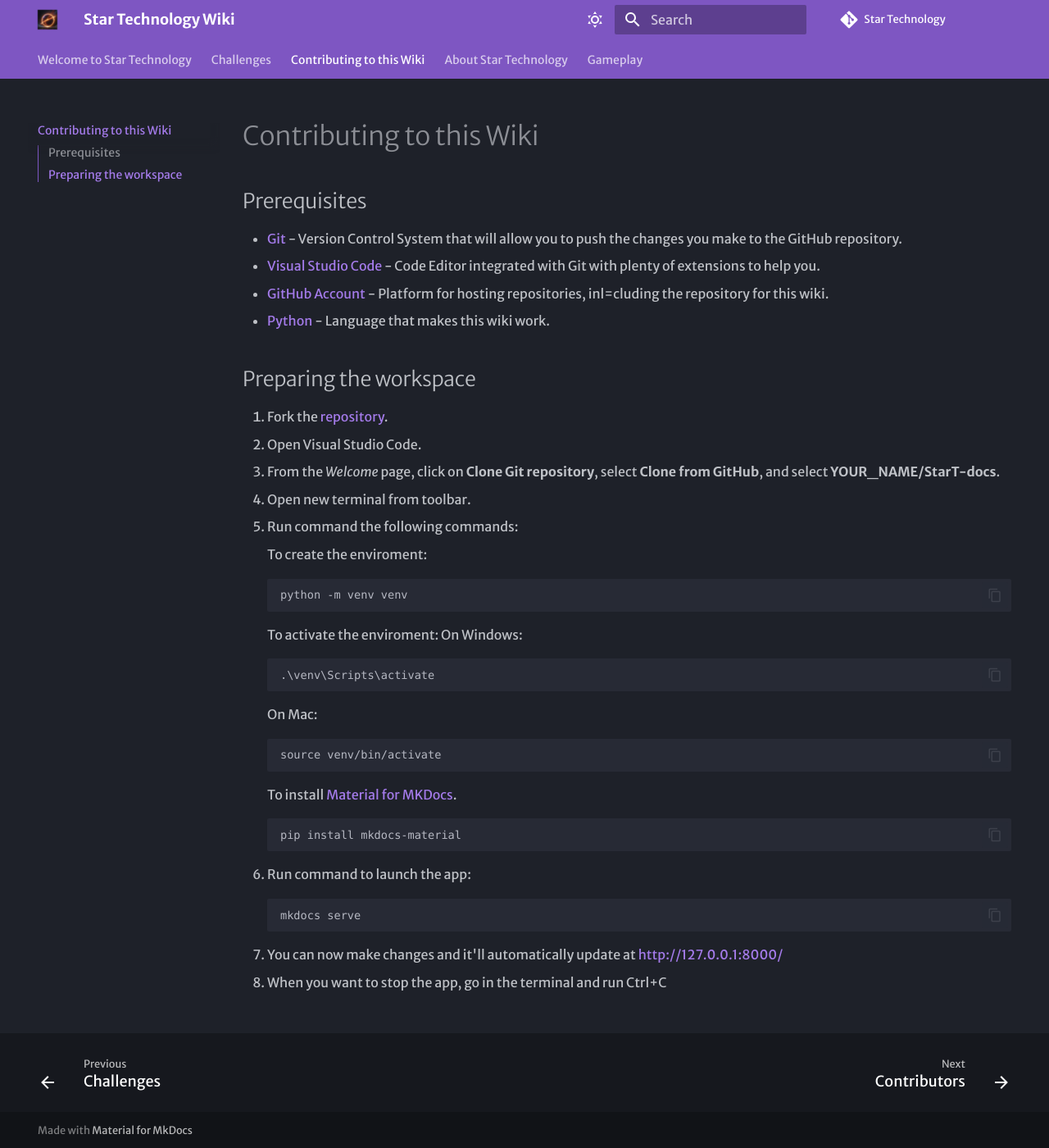
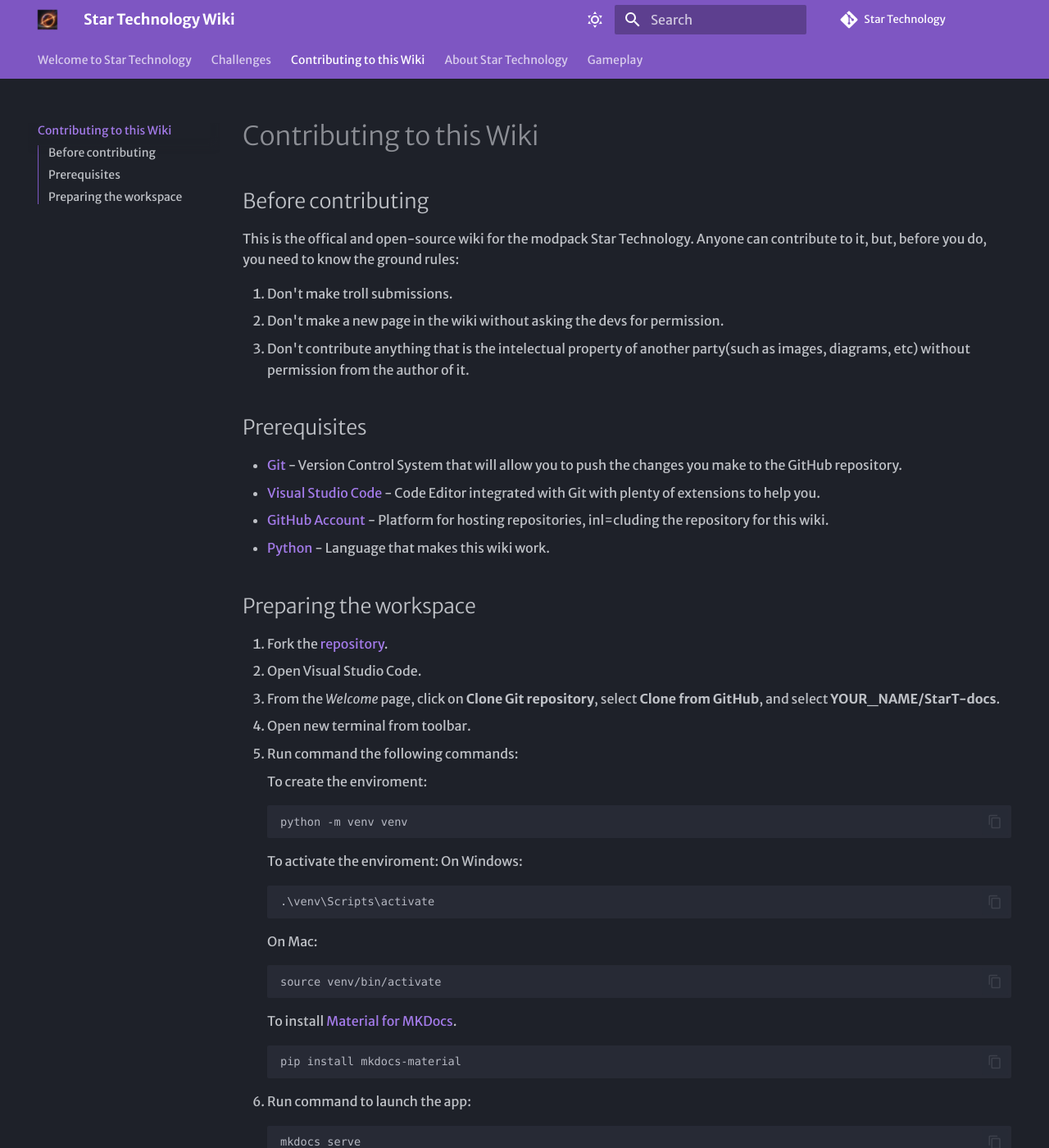
Before and after one commit to zacharytam-0411/StarT-docs, an MkDocs documentation site: the page built from docs/Contributing to This Wiki.md, in a window 1280 px wide and 1400 px high. Shown: the whole window at 82% size. Built offline with MkDocs 1.6.1 and Material for MkDocs 9.7.7, drawn with Linux system fonts in a browser that asks for light colours; some web fonts are replaced; comment, search, counter and statistics services are not loaded; some of the changed text lies outside the part shown.

Commit message:
updated contributions

````diff
--- a/docs/Contributing to This Wiki.md
+++ b/docs/Contributing to This Wiki.md
@@ -1,4 +1,11 @@
 # Contributing to this Wiki
+
+## Before contributing
+This is the offical and open-source wiki for the modpack Star Technology. Anyone can contribute to it, but, before you do, you need to know the ground rules:
+
+1. Don't make troll submissions.
+2. Don't make a new page in the wiki without asking the devs for permission.
+3. Don't contribute anything that is the intelectual property of another party(such as images, diagrams, etc) without permission from the author of it.
 
 ## Prerequisites
 - [Git](https://git-scm.com/downloads) - Version Control System that will allow you to push the changes you make to the GitHub repository.
@@ -36,5 +43,6 @@
 ```
 mkdocs serve
 ```
-7. You can now make changes and it'll automatically update at [http://127.0.0.1:8000/](http://127.0.0.1:8000/)
-8. When you want to stop the app, go in the terminal and run Ctrl+C
+7. You can now make changes and it'll automatically update at [http://127.0.0.1:8000/](http://127.0.0.1:8000/).
+8. When you want to stop the app, go in the terminal and run Ctrl+C.
+9. Commit your changes and open a pull request to the main repository.
````
